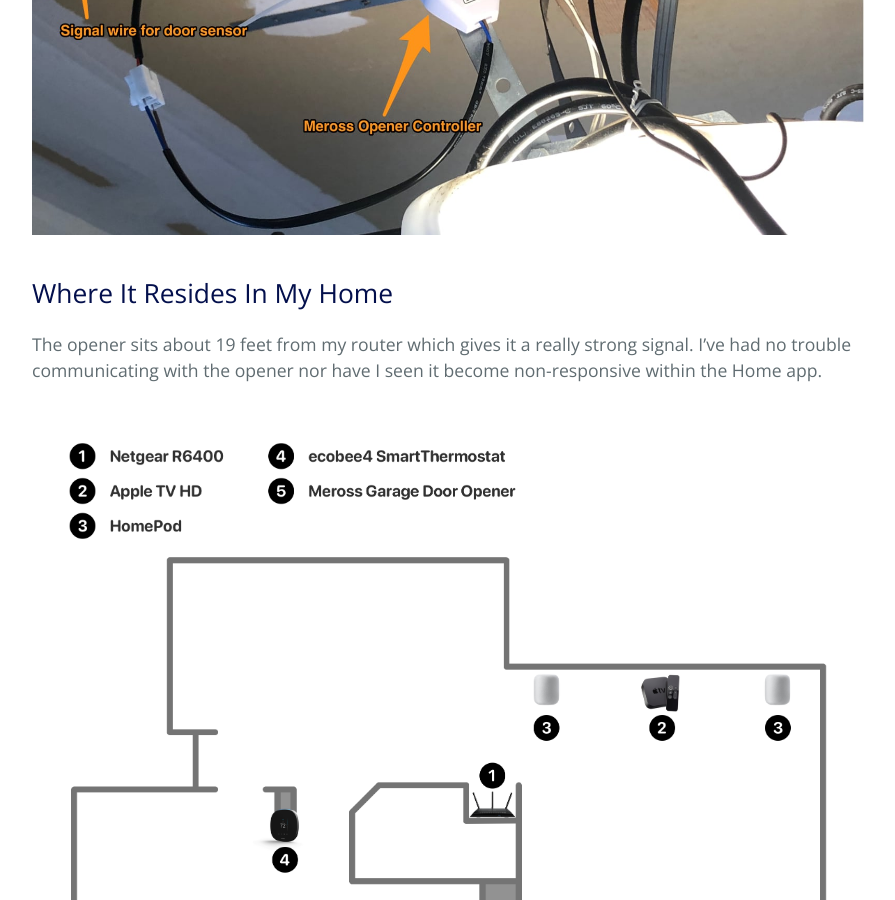
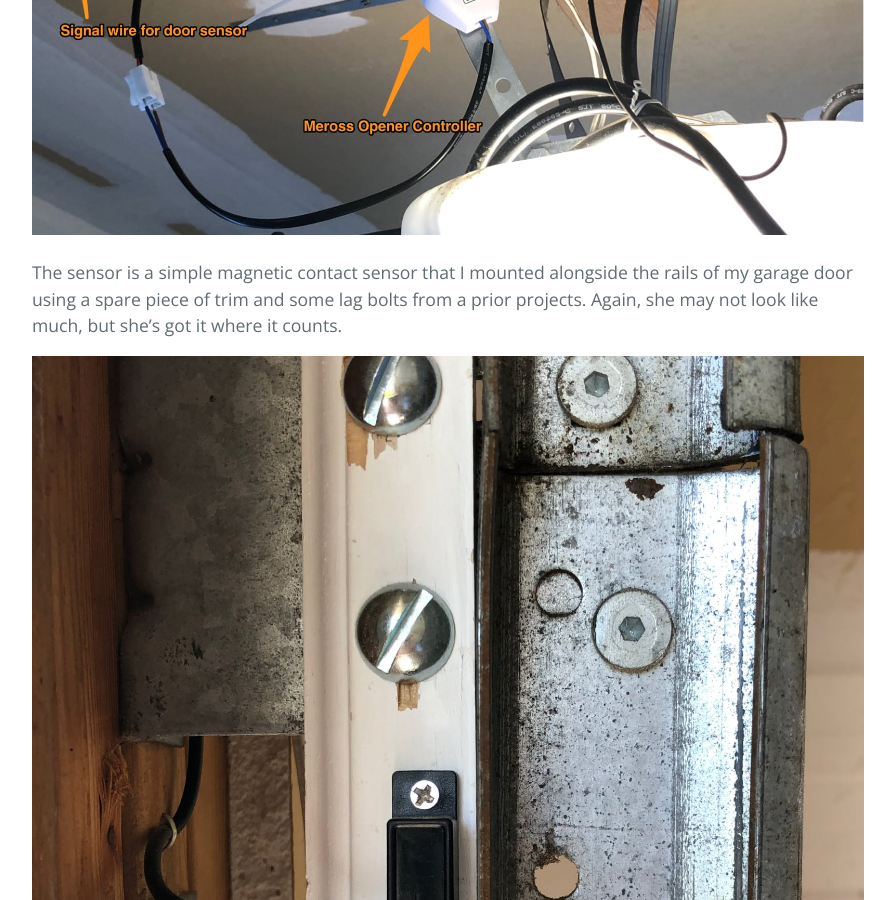
Before and after one commit to MrRooni/homekitbuilds, a Jekyll site: the page built from 2021-05-14-meross-smart-wi-fi-garage-opener.md, in a window 1280 px wide and 900 px high, scrolled down 3828 px. Shown: the whole window, without its empty margins (192-1087 px from the left). Built offline with Jekyll 4.4.1, drawn with Linux system fonts in a browser that asks for light colours.

Commit message:
Add in the sensor image

```diff
--- a/2021-05-14-meross-smart-wi-fi-garage-opener.md
+++ b/2021-05-14-meross-smart-wi-fi-garage-opener.md
@@ -35,6 +35,10 @@
 Here's what it looks like in my unfinished garage. Yes, it's probably one of my least attractive HomeKit installations, but it's on-brand for this area of the house.
 
 ![Meross Garage Door Opener installation in my garage](/assets/images/meross-opener-installation.jpg)
+
+The sensor is a simple magnetic contact sensor that I mounted alongside the rails of my garage door using a spare piece of trim and some lag bolts from a prior projects. Again, she may not look like much, but she's got it where it counts.
+
+![Meross Garage Door sensor installation in my garage](/assets/images/garage-door-installation.jpg)
 
 ## Where It Resides In My Home
 
```
Also changed, not shown: assets/images/garage-door-installation.jpg (added).
